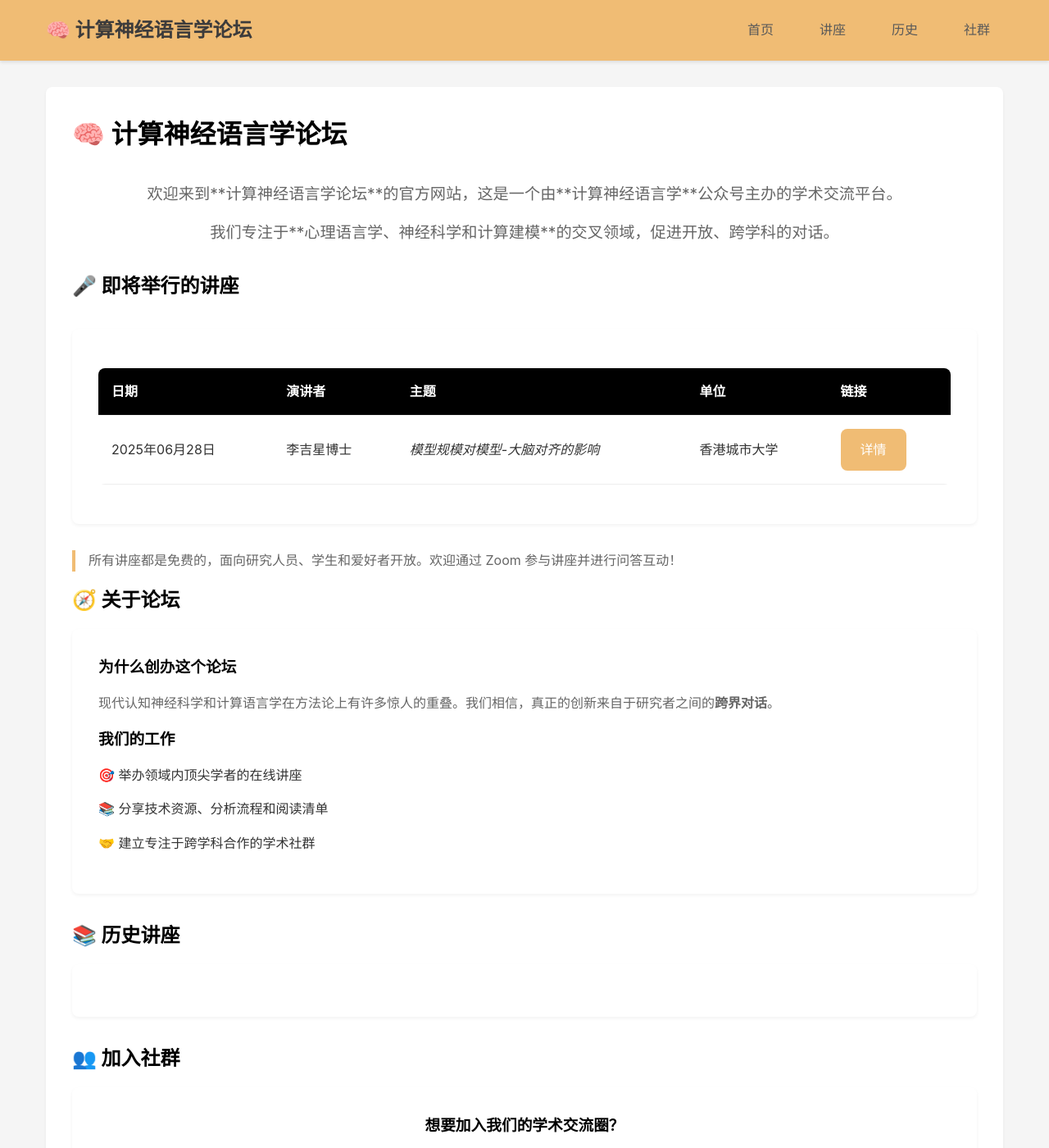
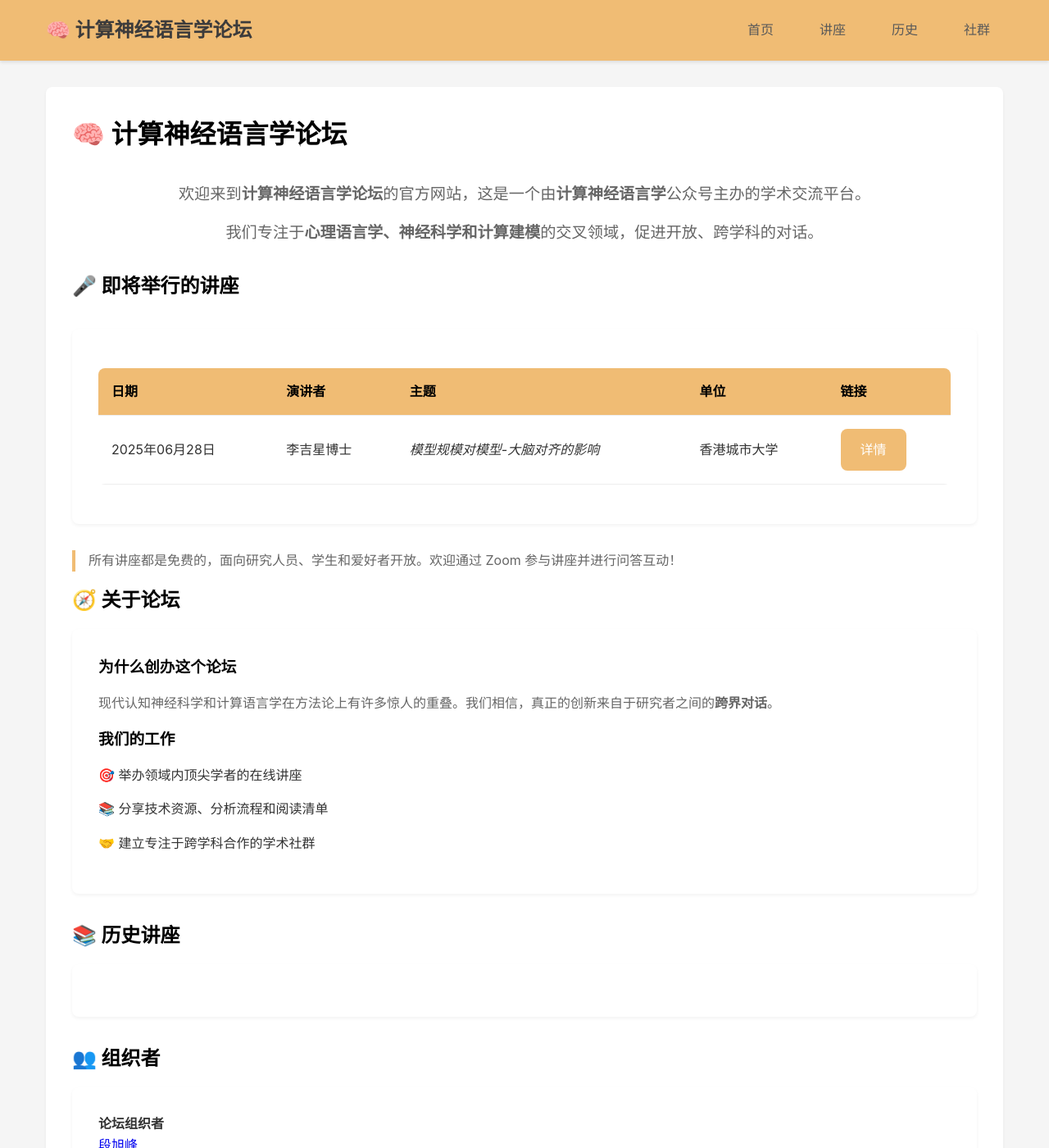
Before and after one commit to xufengduan/Computational-Neurolinguistics-Forum, a Jekyll site: the page built from README.md, in a window 1280 px wide and 1400 px high. Shown: the whole window at 82% size. Built offline with Jekyll 4.4.1, drawn with Linux system fonts in a browser that asks for light colours.

Commit message:
update some info

```diff
--- a/README.md
+++ b/README.md
@@ -8,10 +8,10 @@
 
 <div style="text-align: center; margin: 2rem 0;">
     <p style="font-size: 1.2rem; color: var(--text-light);">
-        欢迎来到**计算神经语言学论坛**的官方网站，这是一个由**计算神经语言学**公众号主办的学术交流平台。
+        欢迎来到<strong>计算神经语言学论坛</strong>的官方网站，这是一个由<strong>计算神经语言学</strong>公众号主办的学术交流平台。
     </p>
     <p style="font-size: 1.2rem; color: var(--text-light);">
-        我们专注于**心理语言学、神经科学和计算建模**的交叉领域，促进开放、跨学科的对话。
+        我们专注于<strong>心理语言学、神经科学和计算建模</strong>的交叉领域，促进开放、跨学科的对话。
     </p>
 </div>
 
@@ -87,6 +87,21 @@
     </div>
 </div>
 
+## 👥 组织者
+
+<div class="card">
+    <div style="display: grid; grid-template-columns: repeat(auto-fit, minmax(250px, 1fr)); gap: 1rem;">
+        <div>
+            <h4>论坛组织者</h4>
+            <ul style="list-style: none; padding: 0;">
+                <li style="margin-bottom: 1rem;"><a href="https://xufengduan.github.io/">段旭峰</a></li>
+                <li style="margin-bottom: 1rem;"><a href="https://scholar.google.com/citations?user=zfmMDg4AAAAJ&hl=en">王书琪</a></li>
+                <li style="margin-bottom: 1rem;"><a href="https://hanlin.phd/">吴翰林</a></li>
+            </ul>
+        </div>
+    </div>
+</div>
+
 ## 👥 加入社群
 
 <div class="card" style="text-align: center;">
--- a/_layouts/default.html
+++ b/_layouts/default.html
@@ -163,8 +163,8 @@
         }
 
         th {
-            background-color: #000000;
-            color: white;
+            background-color: var(--primary-color);
+            color: #000000;
         }
 
         tr:hover {
```
